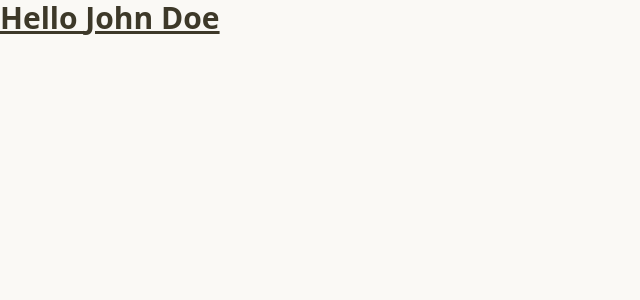
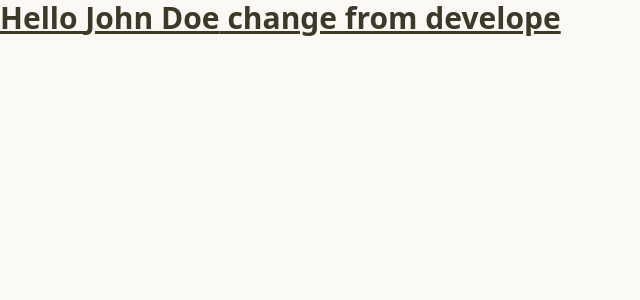
Before and after one commit to ayanhasnain03/resume-analyzer, a Next.js app: page / in a window 1280 px wide. Shown: the top 300 px of the page, without its empty margins (0-640 px from the left). Built offline with nearby package versions, Linux system fonts and the light colour scheme.

Commit message:
changes from developer branch

```diff
--- a/app/page.tsx
+++ b/app/page.tsx
@@ -1,5 +1,8 @@
 export default function Home() {
   const userName = "John Doe";
-  return <div className="text-3xl font-bold underline">Hello {userName}</div>;
-  return <div className="text-3xl font-bold underline">Hello World changes</div>;
+  return (
+    <div className="text-3xl font-bold underline">
+      Hello {userName} change from develope
+    </div>
+  );
 }
```
